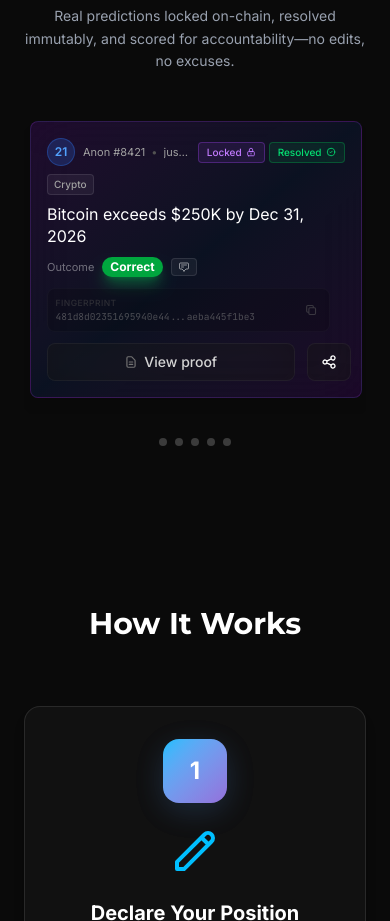
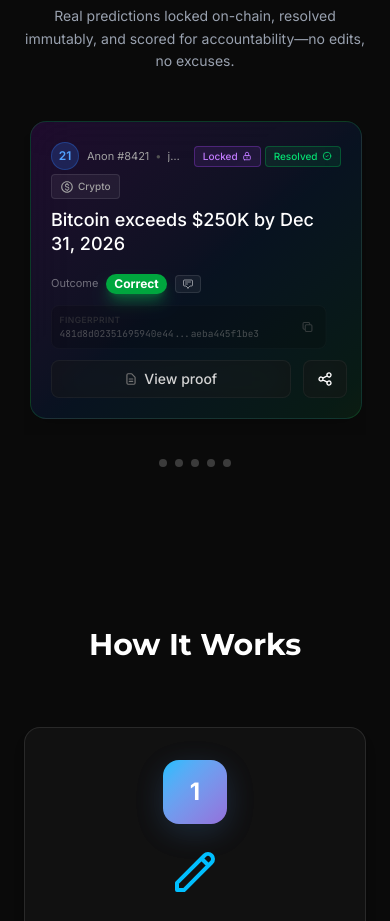
Before and after one commit to Boomchakalala/prooflocker, a Next.js app: page / in a window 390 px wide. Shown: the part 1220-2141 px from the top of the page. Built offline with nearby package versions, Linux system fonts and the light colour scheme; no server answers.

Commit message:
Sandbox autosave

```diff
--- a/src/components/PredictionCard.tsx
+++ b/src/components/PredictionCard.tsx
@@ -109,10 +109,76 @@ export default function PredictionCard({ prediction, currentUserId, onOutcomeUpd
     ? prediction.textPreview.slice(0, MAX_TITLE_LENGTH) + "…"
     : prediction.textPreview;
 
+  // Helper to get category icon
+  const getCategoryIcon = (category: string) => {
+    switch (category.toLowerCase()) {
+      case 'crypto':
+        return (
+          <svg className="w-3.5 h-3.5" fill="currentColor" viewBox="0 0 24 24">
+            <path d="M12 2C6.48 2 2 6.48 2 12s4.48 10 10 10 10-4.48 10-10S17.52 2 12 2zm0 18c-4.41 0-8-3.59-8-8s3.59-8 8-8 8 3.59 8 8-3.59 8-8 8zm.31-8.86c-1.77-.45-2.34-.94-2.34-1.67 0-.84.79-1.43 2.1-1.43 1.38 0 1.89.66 1.96 1.64h1.71c-.08-1.49-1.13-2.79-2.67-3.15V5h-2v1.5c-1.52.37-2.67 1.41-2.67 2.95 0 1.88 1.55 2.81 3.81 3.39 2.02.53 2.41 1.3 2.41 2.14 0 .68-.42 1.43-2.1 1.43-1.69 0-2.31-.72-2.4-1.64H8.41c.1 1.7 1.36 2.66 2.92 3.01V19h2v-1.5c1.52-.37 2.68-1.33 2.68-2.97 0-2.32-1.81-3.13-3.7-3.39z"/>
+          </svg>
+        );
+      case 'sports':
+        return (
+          <svg className="w-3.5 h-3.5" fill="none" stroke="currentColor" strokeWidth="2" viewBox="0 0 24 24">
+            <circle cx="12" cy="12" r="10"/>
+            <path d="M12 2a10 10 0 0 0 0 20M12 2a10 10 0 0 1 0 20M2 12h20"/>
+          </svg>
+        );
+      case 'tech':
+        return (
+          <svg className="w-3.5 h-3.5" fill="none" stroke="currentColor" strokeWidth="2" viewBox="0 0 24 24">
+            <rect x="2" y="3" width="20" height="14" rx="2"/>
+            <path d="M8 21h8M12 17v4"/>
+          </svg>
+        );
+      case 'politics':
+        return (
+          <svg className="w-3.5 h-3.5" fill="none" stroke="currentColor" strokeWidth="2" viewBox="0 0 24 24">
+            <path d="M3 21h18M5 21V7l8-4v18M21 21V10l-8-3"/>
+          </svg>
+        );
+      case 'markets':
+        return (
+          <svg className="w-3.5 h-3.5" fill="none" stroke="currentColor" strokeWidth="2" viewBox="0 0 24 24">
+            <path d="M3 3v18h18M7 16l4-4 4 4 6-6"/>
+          </svg>
+        );
+      case 'personal':
+        return (
+          <svg className="w-3.5 h-3.5" fill="none" stroke="currentColor" strokeWidth="2" viewBox="0 0 24 24">
+            <path d="M20 21v-2a4 4 0 0 0-4-4H8a4 4 0 0 0-4 4v2M12 11a4 4 0 1 0 0-8 4 4 0 0 0 0 8z"/>
+          </svg>
+        );
+      default:
+        return (
+          <svg className="w-3.5 h-3.5" fill="none" stroke="currentColor" strokeWidth="2" viewBox="0 0 24 24">
+            <path d="M12 2L2 7l10 5 10-5-10-5zM2 17l10 5 10-5M2 12l10 5 10-5"/>
+          </svg>
+        );
+    }
+  };
+
+  // Mock accountability score based on outcome (for landing page examples)
+  const getAccountabilityScore = () => {
+    if (prediction.outcome === 'correct') {
+      // Use hash to generate consistent score between 85-100
+      const hashNum = parseInt(prediction.hash.slice(0, 8), 16);
+      return 85 + (hashNum % 16);
+    }
+    return null;
+  };
+
+  const accountabilityScore = getAccountabilityScore();
+
   return (
     <Link
       href={`/proof/${prediction.publicSlug}`}
-      className="relative rounded-lg p-4 md:p-4 transition-all flex flex-col h-full shadow-lg overflow-hidden border border-purple-500/20 hover:border-purple-500/40 bg-gradient-to-br from-purple-600/15 via-blue-600/10 to-purple-700/15 backdrop-blur-xl cursor-pointer"
+      className={`group relative rounded-2xl p-5 md:p-6 transition-all duration-300 flex flex-col h-full shadow-xl overflow-hidden border cursor-pointer ${
+        prediction.outcome === 'correct'
+          ? 'border-[#22C55E]/20 hover:border-[#22C55E]/40 bg-gradient-to-br from-purple-600/15 via-blue-600/10 to-[#22C55E]/10'
+          : 'border-purple-500/20 hover:border-purple-500/40 bg-gradient-to-br from-purple-600/15 via-blue-600/10 to-purple-700/15'
+      } backdrop-blur-xl hover:-translate-y-1 hover:scale-[1.02] hover:shadow-[0_0_40px_rgba(147,112,219,0.2),0_0_20px_rgba(0,255,0,0.1)]`}
     >
       {/* 1. HEADER ROW - Author info + badges */}
       <div className="mb-2">
@@ -131,7 +197,8 @@ export default function PredictionCard({ prediction, currentUserId, onOutcomeUpd
               {prediction.category && (
                 <>
                   <span className="text-neutral-600 flex-shrink-0 hidden md:inline">•</span>
-                  <span className="px-1.5 py-0.5 text-[10px] font-medium rounded bg-white/5 border border-white/10 text-neutral-400 whitespace-nowrap hidden md:inline-block">
+                  <span className="px-2 py-1 text-[10px] font-medium rounded bg-white/5 border border-white/10 text-neutral-400 whitespace-nowrap hidden md:inline-flex items-center gap-1">
+                    {getCategoryIcon(prediction.category)}
                     {prediction.category}
                   </span>
                 </>
@@ -163,7 +230,8 @@ export default function PredictionCard({ prediction, currentUserId, onOutcomeUpd
         {/* Category row - Mobile only, separate line below */}
         {prediction.category && (
           <div className="md:hidden">
-            <span className="inline-block px-1.5 py-0.5 text-[10px] font-medium rounded bg-white/5 border border-white/10 text-neutral-400 whitespace-nowrap">
+            <span className="inline-flex items-center gap-1 px-2 py-1 text-[10px] font-medium rounded bg-white/5 border border-white/10 text-neutral-400 whitespace-nowrap">
+              {getCategoryIcon(prediction.category)}
               {prediction.category}
             </span>
           </div>
@@ -171,7 +239,7 @@ export default function PredictionCard({ prediction, currentUserId, onOutcomeUpd
       </div>
 
       {/* 3. TITLE - Prediction text */}
-      <h3 className="text-white text-base mb-2.5 md:mb-3 font-normal w-full min-w-0 line-clamp-2 leading-snug min-h-[2.75em]">
+      <h3 className="text-white text-lg md:text-xl mb-3 md:mb-4 font-medium w-full min-w-0 line-clamp-2 leading-snug min-h-[3em]">
         {displayTitle}
       </h3>
 
```
